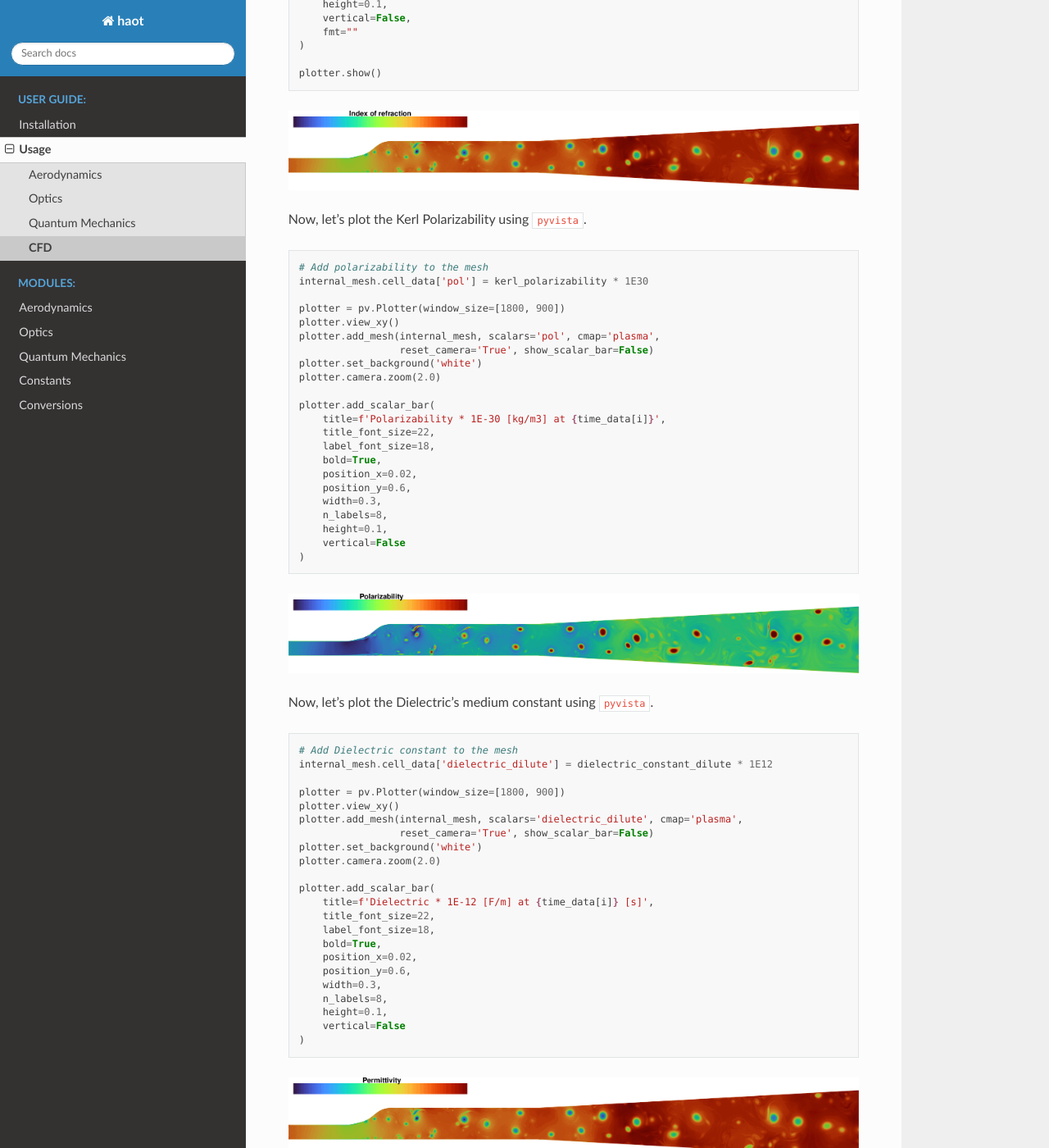
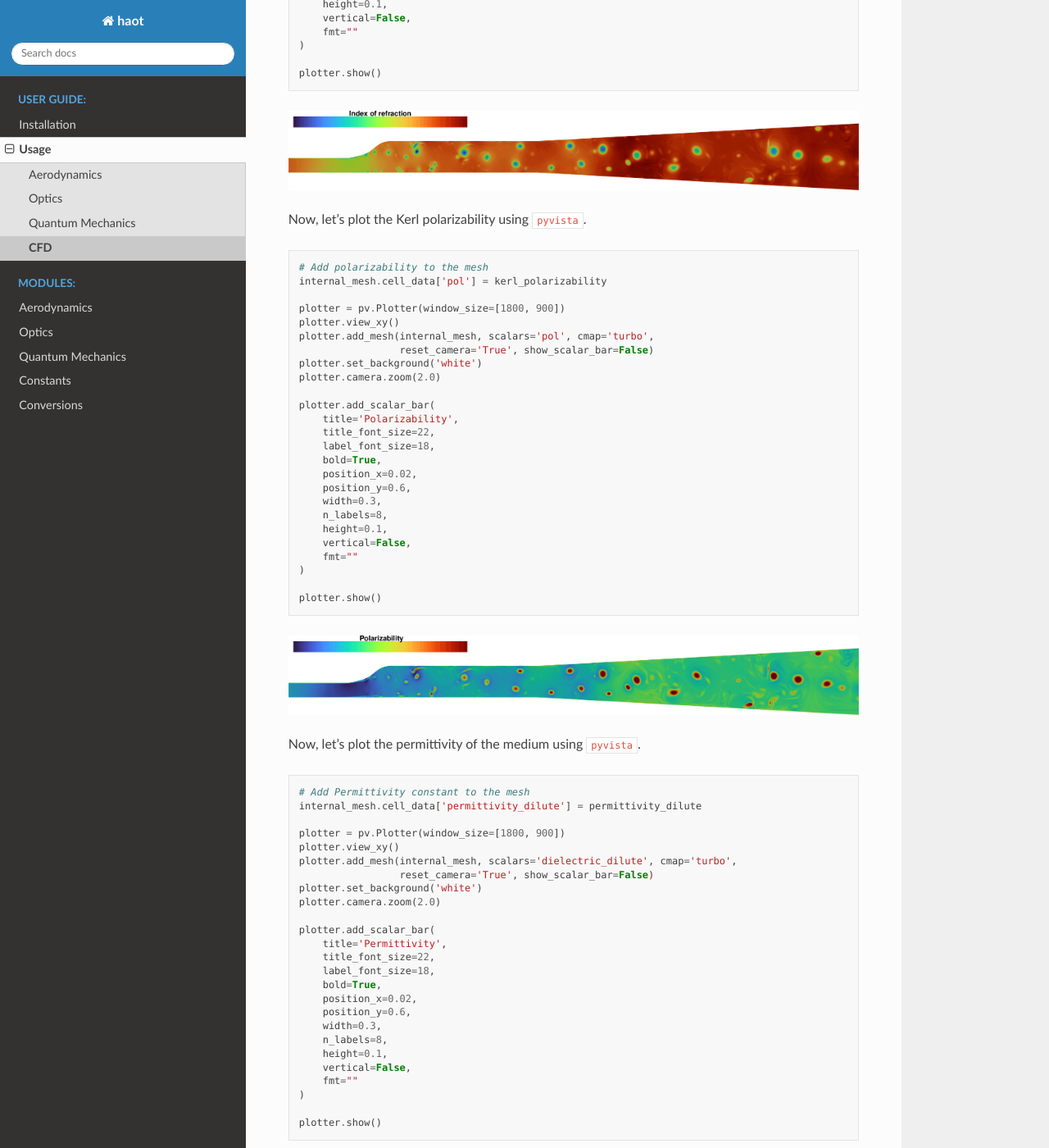
Before and after one commit to mliza/HAOT, a Sphinx documentation site: the page built from docs/source/user_guide/examples/CFD.rst, in a window 1280 px wide and 1400 px high, scrolled down 1430 px. Shown: the whole window at 82% size. Built offline with Sphinx 7.4.7 and the Read the Docs theme 3.1.0, drawn with Linux system fonts in a browser that asks for light colours; the version number is read from the project's files by our own code; some of the changed text lies outside the part shown.

Commit message:
Updated CFD docs

```diff
--- a/docs/source/user_guide/examples/CFD.rst
+++ b/docs/source/user_guide/examples/CFD.rst
@@ -61,7 +61,7 @@ Now, let's plot the dilute index of refraction using ``pyvista``.
     plotter.camera.zoom(2.0)
 
     plotter.add_scalar_bar(
-        title=f'Dilute Index of Refraction',
+        title='Dilute Index of refraction',
         title_font_size=22,
         label_font_size=18,
         bold=True,
@@ -76,24 +76,24 @@ Now, let's plot the dilute index of refraction using ``pyvista``.
 
     plotter.show()
 
-.. image:: images/index_of_refraction.png
+.. image:: images/index_of_refraction_dilute.png
 
-Now, let's plot the Kerl Polarizability using ``pyvista``.
+Now, let's plot the Kerl polarizability using ``pyvista``.
 
 .. code:: python
 
     # Add polarizability to the mesh
-    internal_mesh.cell_data['pol'] = kerl_polarizability * 1E30
+    internal_mesh.cell_data['pol'] = kerl_polarizability
 
     plotter = pv.Plotter(window_size=[1800, 900])
     plotter.view_xy()
-    plotter.add_mesh(internal_mesh, scalars='pol', cmap='plasma',
+    plotter.add_mesh(internal_mesh, scalars='pol', cmap='turbo',
                      reset_camera='True', show_scalar_bar=False)
     plotter.set_background('white')
     plotter.camera.zoom(2.0)
 
     plotter.add_scalar_bar(
-        title=f'Polarizability * 1E-30 [kg/m3] at {time_data[i]}',
+        title='Polarizability',
         title_font_size=22,
         label_font_size=18,
         bold=True,
@@ -102,28 +102,31 @@ Now, let's plot the Kerl Polarizability using ``pyvista``.
         width=0.3,
         n_labels=8,
         height=0.1,
-        vertical=False
+        vertical=False,
+        fmt=""
     )
 
-.. image:: images/kerl_polarizability.png
+    plotter.show()
+
+.. image:: images/polarizability_kerl.png
 
 
-Now, let's plot the Dielectric's medium constant using ``pyvista``.
+Now, let's plot the permittivity of the medium using ``pyvista``.
 
 .. code:: python
 
-    # Add Dielectric constant to the mesh
-    internal_mesh.cell_data['dielectric_dilute'] = dielectric_constant_dilute * 1E12
+    # Add Permittivity constant to the mesh
+    internal_mesh.cell_data['permittivity_dilute'] = permittivity_dilute
 
     plotter = pv.Plotter(window_size=[1800, 900])
     plotter.view_xy()
-    plotter.add_mesh(internal_mesh, scalars='dielectric_dilute', cmap='plasma',
+    plotter.add_mesh(internal_mesh, scalars='dielectric_dilute', cmap='turbo',
                      reset_camera='True', show_scalar_bar=False)
     plotter.set_background('white')
     plotter.camera.zoom(2.0)
 
     plotter.add_scalar_bar(
-        title=f'Dielectric * 1E-12 [F/m] at {time_data[i]} [s]',
+        title='Permittivity',
         title_font_size=22,
         label_font_size=18,
         bold=True,
@@ -132,7 +135,10 @@ Now, let's plot the Dielectric's medium constant using ``pyvista``.
         width=0.3,
         n_labels=8,
         height=0.1,
-        vertical=False
+        vertical=False,
+        fmt=""
     )
 
+    plotter.show()
+
 .. image:: images/permittivity.png
```
Also changed, not shown: docs/source/user_guide/examples/images/index_of_refraction_dilute.png (renamed from docs/source/user_guide/examples/images/index_of_refraction.png), docs/source/user_guide/examples/images/polarizability_kerl.png (renamed from docs/source/user_guide/examples/images/kerl_polarizability.png).
